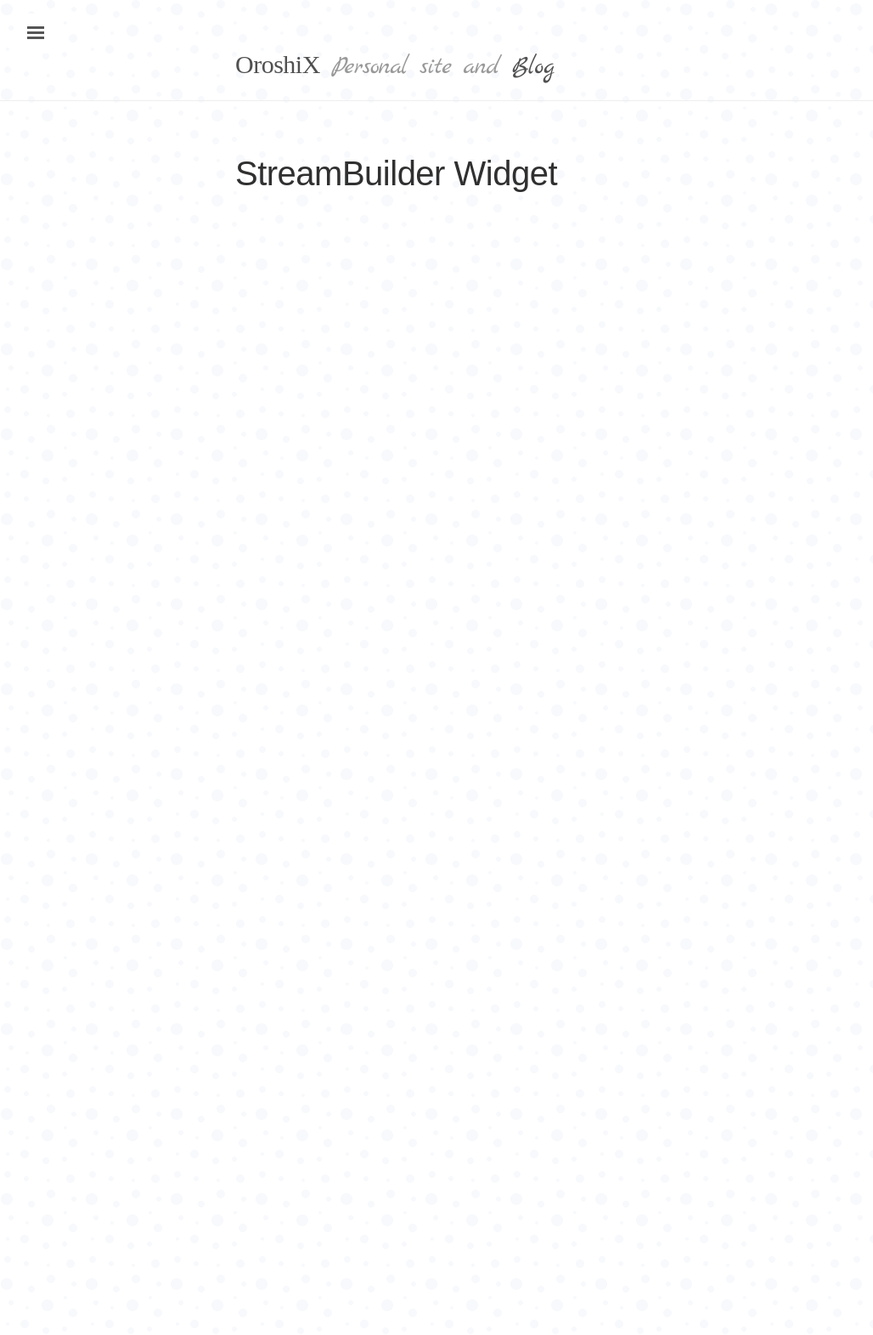
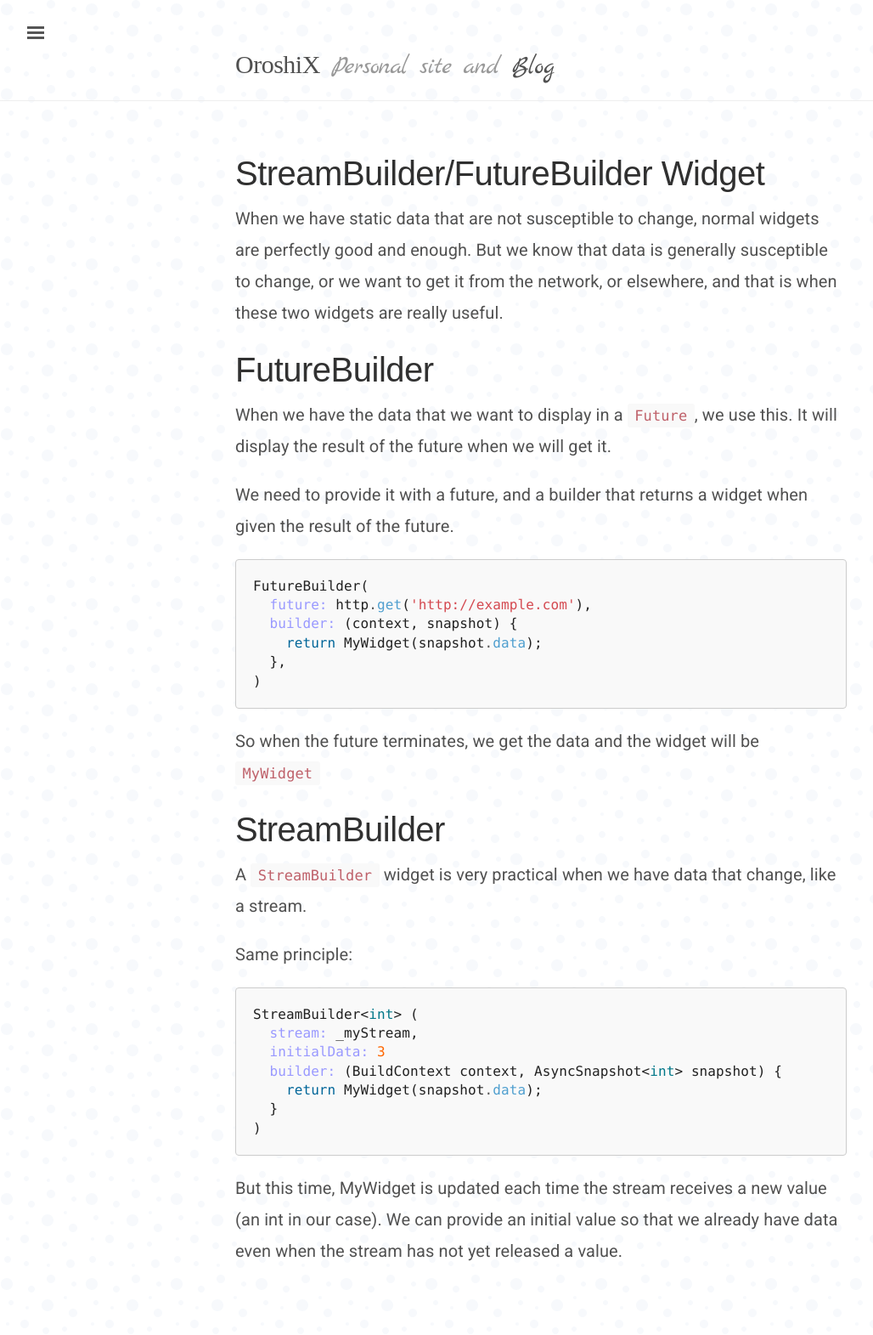
Before and after one commit to OroshiX/OroshiX.github.io, a Jekyll site: the page built from pages/flutter/flutter-stream-builder.md, in a window 1280 px wide. Shown: the whole page at 85% size, without its empty margins (3-1031 px from the left). Built offline with Jekyll 4.4.1, drawn with Linux system fonts in a browser that asks for light colours; some web fonts are replaced; a script that is not in the unit is left out; comment, search, counter and statistics services are not loaded; before the commit the page ends 900 px from its top, so only the background shows below that.

Commit message:
Flutter stream-builders

````diff
--- a/pages/flutter/flutter-stream-builder.md
+++ b/pages/flutter/flutter-stream-builder.md
@@ -1,5 +1,37 @@
 ---
-title: StreamBuilder Widget
+title: StreamBuilder/FutureBuilder Widget
 layout: page
 permalink: /stream-builder
 ---
+When we have static data that are not susceptible to change, normal widgets are perfectly good and enough. But we know that data is generally susceptible to change, or we want to get it from the network, or elsewhere, and that is when these two widgets are really useful.
+
+# FutureBuilder
+When we have the data that we want to display in a `Future`, we use this. It will display the result of the future when we will get it.
+
+We need to provide it with a future, and a builder that returns a widget when given the result of the future.
+
+```dart
+FutureBuilder(
+  future: http.get('http://example.com'),
+  builder: (context, snapshot) {
+    return MyWidget(snapshot.data);
+  },
+)
+```
+
+So when the future terminates, we get the data and the widget will be `MyWidget`
+
+# StreamBuilder
+A `StreamBuilder` widget is very practical when we have data that change, like a stream.
+
+Same principle:
+```dart
+StreamBuilder<int> (
+  stream: _myStream,
+  initialData: 3
+  builder: (BuildContext context, AsyncSnapshot<int> snapshot) {
+    return MyWidget(snapshot.data);
+  }
+)
+```
+But this time, MyWidget is updated each time the stream receives a new value (an int in our case). We can provide an initial value so that we already have data even when the stream has not yet released a value.
````
